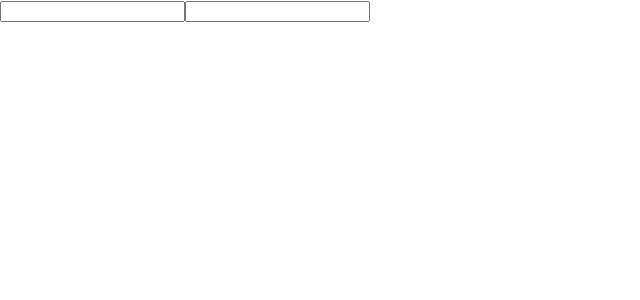
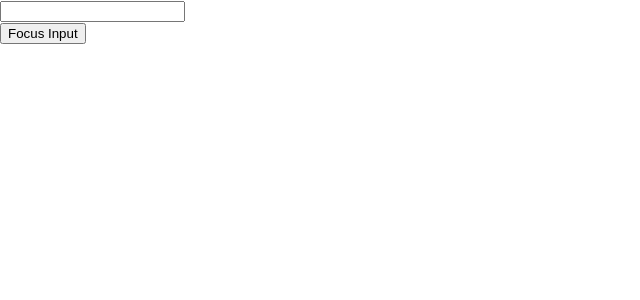
Before and after one commit to AmanSilawat/Course--ReactJS-Tutorial-for-Beginners, a React (Create React App) app: page / in a window 1280 px wide. Shown: the top 300 px of the page, without its empty margins (0-640 px from the left). Built offline with nearby package versions, Linux system fonts and the light colour scheme.

Commit message:
Refs with Class Components

```diff
--- a/src/App.js
+++ b/src/App.js
@@ -18,7 +18,8 @@
 import Fragments from './components/Fragments';
 import ParentComp from './components/memo/ParentComp';
 
-import Refs from './components/Refs';
+import Refs from './components/refs_demo/Refs';
+import RefsWithClass from './components/refs_demo/RefsWithClass';
 
 
 
@@ -59,7 +60,8 @@
       {/* <Fragments /> */}
       {/* <ParentComp /> */}
 
-      <Refs />
+      {/* <Refs /> */}
+      <RefsWithClass />
 
 
     </div>
--- /dev/null
+++ b/src/components/refs_demo/Input.js
@@ -0,0 +1,22 @@
+import React, { Component } from 'react';
+
+class Input extends Component {
+    constructor(props) {
+        super(props)
+        this.inputRef = React.createRef();
+    }
+
+    focusInput() {
+        this.inputRef.current.focus();
+    }
+
+    render() {
+        return (
+            <div>
+                <input type="text" ref={this.inputRef} />
+            </div>
+        );
+    }
+}
+
+export default Input;
--- /dev/null
+++ b/src/components/refs_demo/RefsWithClass.js
@@ -0,0 +1,26 @@
+import React, { Component } from 'react';
+import Input from './Input';
+
+class Refs extends Component {
+    constructor(props) {
+        super(props)
+        this.componentRef = React.createRef();
+
+    }
+
+    clickHandler = () => {
+        this.componentRef.current.focusInput(); // reference of Input component
+        console.log(this.componentRef);
+    }
+
+    render() {
+        return (
+            <div>
+                <Input ref={this.componentRef}/>
+                <button onClick={this.clickHandler}>Focus Input</button>
+            </div>
+        );
+    }
+}
+
+export default Refs;
```
Also changed, not shown: src/components/refs_demo/Refs.js (renamed from src/components/Refs.js).
